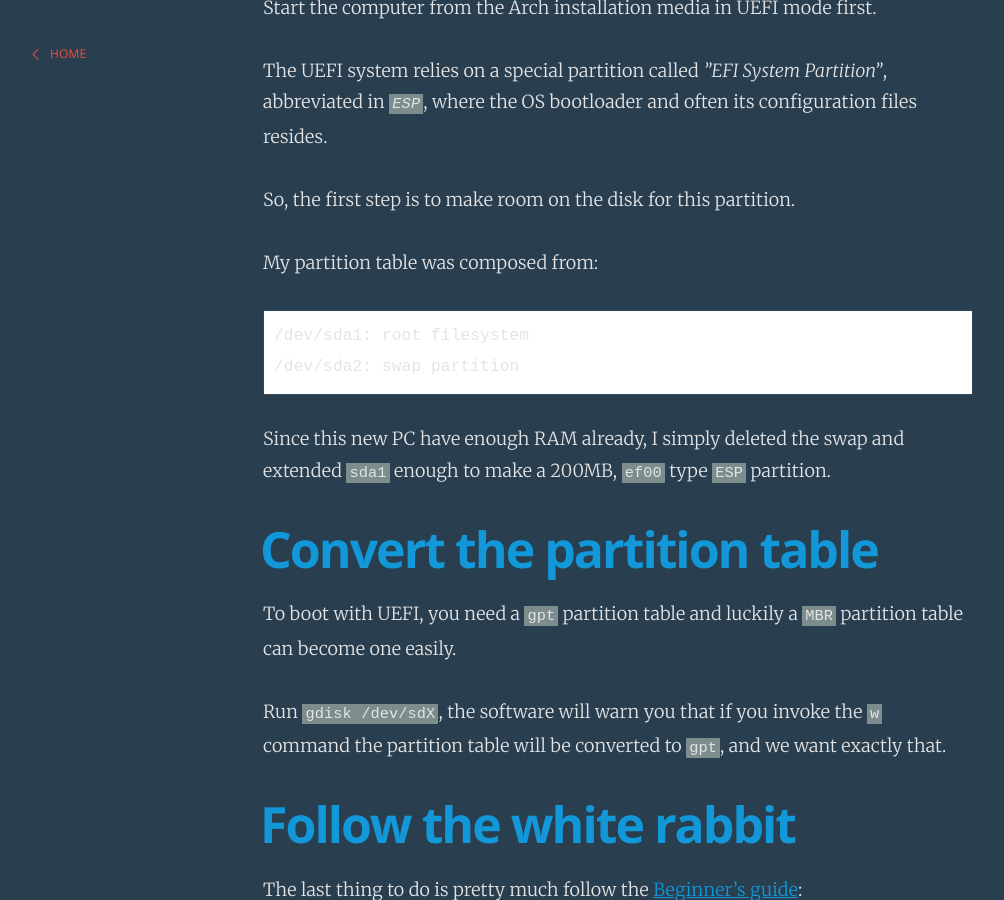
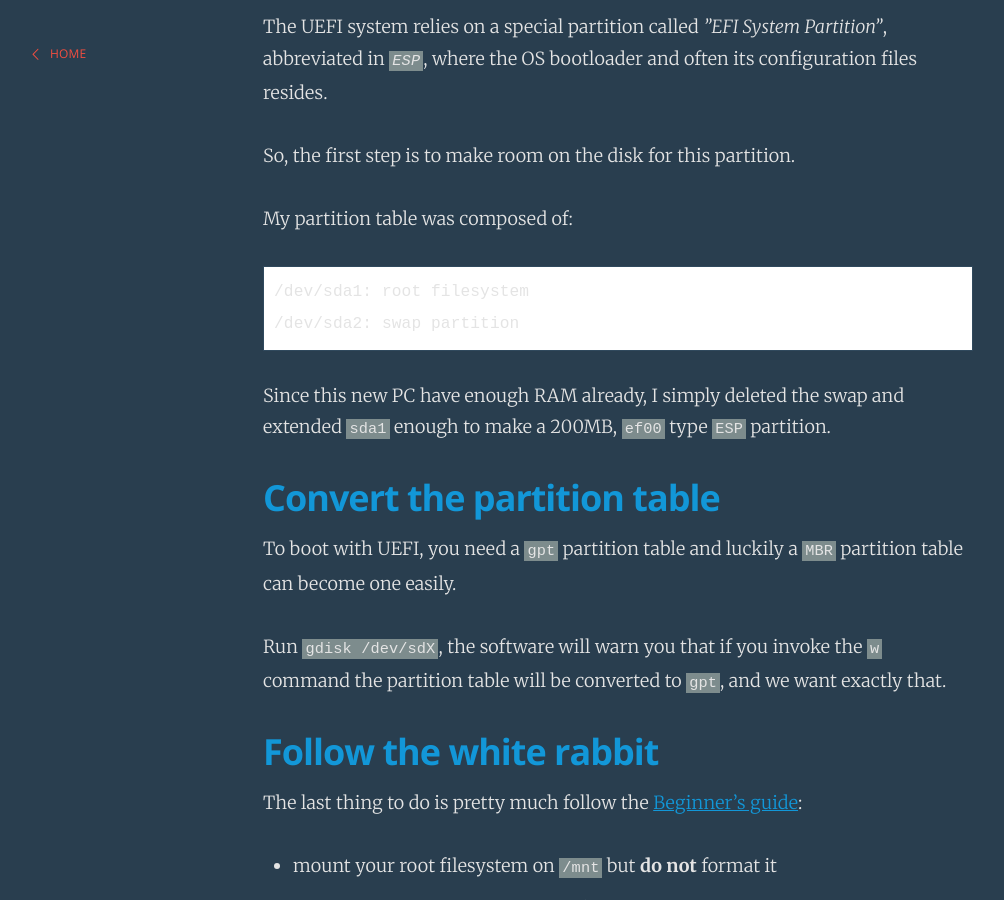
Before and after one commit to gsora/gsora.github.io, a Jekyll site: the page built from _posts/2015-11-30-mbrtouefi.markdown, in a window 1280 px wide and 900 px high, scrolled down 780 px. Shown: the whole window, without its empty margins (22-1026 px from the left). Built offline with Jekyll 4.4.1, drawn with Linux system fonts in a browser that asks for light colours; Markdown is read by kramdown in place of the engine named in the settings.

Commit message:
Update 2015-11-30-mbrtouefi.markdown

```diff
--- a/_posts/2015-11-30-mbrtouefi.markdown
+++ b/_posts/2015-11-30-mbrtouefi.markdown
@@ -9,11 +9,11 @@ After literally years of notebook-only computing I finally built a nice desktop
 
 The Arch Linux installation I had there was already configured to fit my needs and I wanted to test the real flexibility this distro have to offer, so I converted it from a MBR/BIOS system to a UEFI one, here’s how I did it using only the Arch installation media.
 
-# Backup.
+## Backup.
 
 Always make a backup before doing this kind of things.
 
-# Analyzing the partition table
+## Analyzing the partition table
 
 Start the computer from the Arch installation media in UEFI mode first.
 
@@ -21,20 +21,20 @@ The UEFI system relies on a special partition called *”EFI System Partition”
 
 So, the first step is to make room on the disk for this partition.
 
-My partition table was composed from:
+My partition table was composed of:
 
     /dev/sda1: root filesystem
     /dev/sda2: swap partition
 
 Since this new PC have enough RAM already, I simply deleted the swap and extended `sda1` enough to make a 200MB, `ef00` type `ESP` partition.
 
-# Convert the partition table
+## Convert the partition table
 
 To boot with UEFI, you need a `gpt` partition table and luckily a `MBR` partition table can become one easily.
 
 Run `gdisk /dev/sdX`, the software will warn you that if you invoke the `w` command the partition table will be converted to `gpt`, and we want exactly that.
 
-# Follow the white rabbit
+## Follow the white rabbit
 
 The last thing to do is pretty much follow the [Beginner’s guide](https://wiki.archlinux.org/index.php/Beginners'_guide):
 
```
